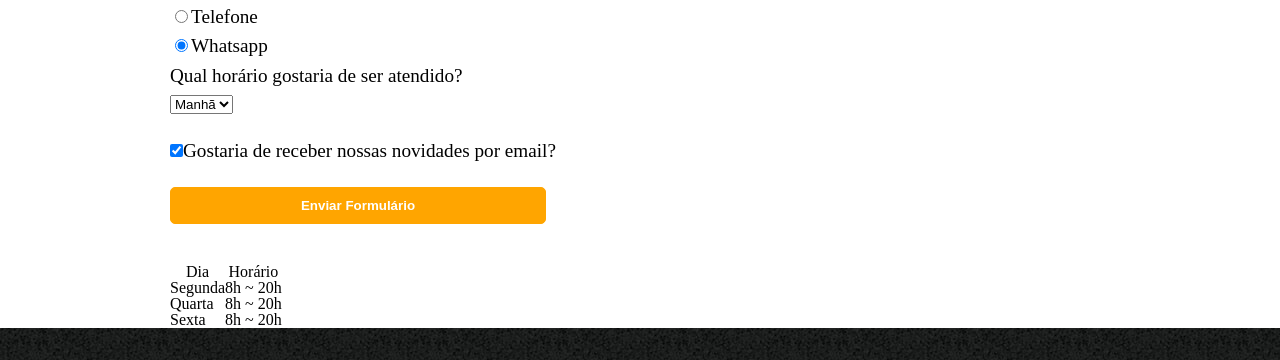
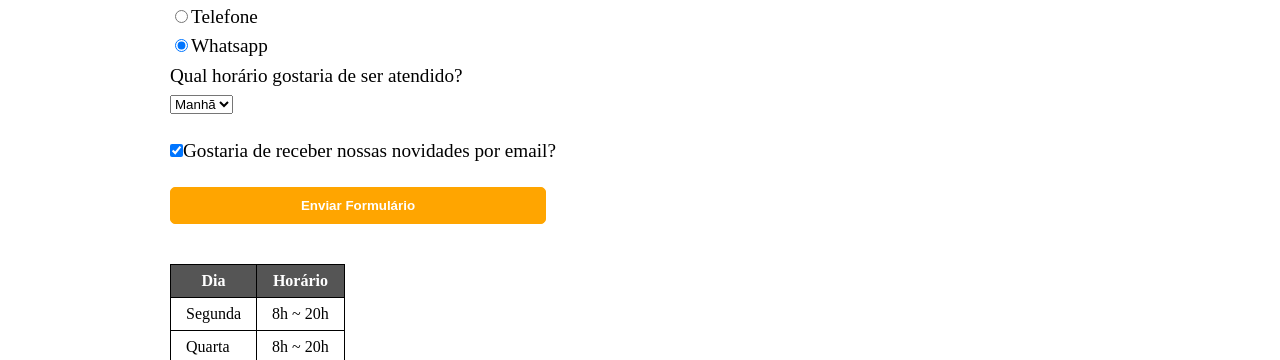
Before and after one commit to EuFagner/Alura-Barbershop, a plain HTML site: page contato.html in a window 1280 px wide. Shown: the part 840-1200 px from the top of the page. Drawn offline with Linux system fonts and the light colour scheme.

Commit message:
Finished

```diff
--- a/contato.css/style.css
+++ b/contato.css/style.css
@@ -88,3 +88,18 @@ form label, form legend {
     transform: scale(1.1);
     transition-duration: .6s;
 }
+
+table {
+    margin: 20px 0px 40px;
+}
+
+thead {
+    background-color: #555555;
+    color: white;
+    font-weight: bold;
+}
+
+td, th {
+    border: .5px solid black;
+    padding: 8px 15px;
+}
--- a/style.css
+++ b/style.css
@@ -88,3 +88,18 @@ form label, form p {
     transform: scale(1.07);
     transition-duration: .5s;
 }
+
+table {
+    margin: 20px 0px 40px;
+}
+
+thead {
+    background-color: #555555;
+    color: white;
+    font-weight: bold;
+}
+
+td, th {
+    border: 1px solid black;
+    padding: 8px 15px;
+}
```
